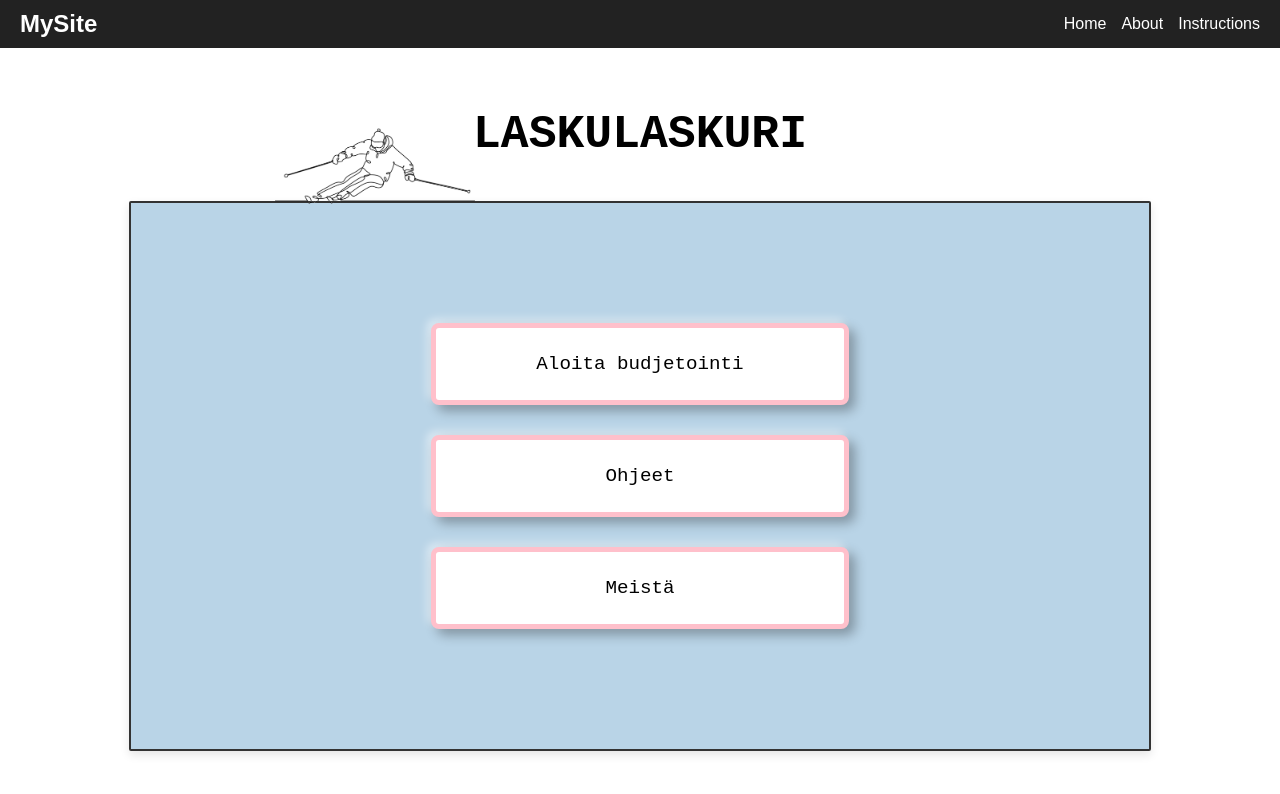
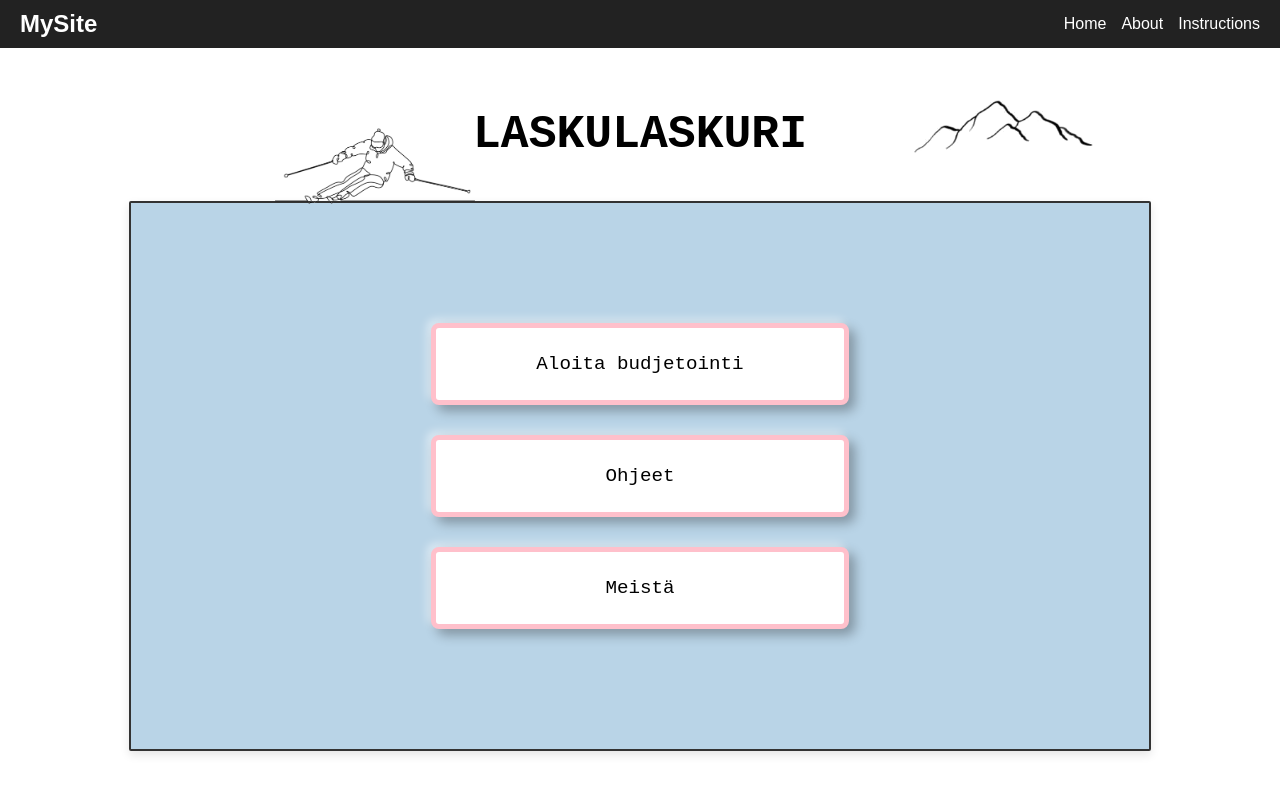
Before and after one commit to ilonamarkula/laskulaskuri, a React (Create React App) app: page / in a window 1280 px wide. Shown: the top 794 px of the page. Built offline with nearby package versions, Linux system fonts and the light colour scheme.

Commit message:
vuoret valmis

```diff
--- a/src/pages/Home.js
+++ b/src/pages/Home.js
@@ -1,5 +1,6 @@
 import { Link } from "react-router-dom";
 import laskutyyppiImage from "../laskutyyppi_transparent.png";
+import Vuoret from "../vuoret_transparent.png";
 
 export default function Home() {
   return (
@@ -7,6 +8,7 @@ export default function Home() {
       <h1 className="title">
         LASKULASKURI
         <img src={laskutyyppiImage} alt="Laskutyyppi" className="title-image" />
+        <img src={Vuoret} alt="Vuoret" className="title-image2" />
       </h1>
       <div className="button-container">
         <Link to="/laskuri" className="home-button">
--- a/src/styles.css
+++ b/src/styles.css
@@ -50,6 +50,16 @@ body {
   right: 320px;
   margin: 12px; /* Varmistaa, että kuva ei mene reunan yli */
 }
+
+.title-image2 {
+    width: 400px; /* tai se mitä aiemmin säädit */
+    height: auto;
+    position: absolute;
+    top: -350px; /* nostaa 40px ylemmäs */
+    left: 320px;
+    margin: 12px;
+  }
+
 
 .button-container {
   background-color: #b9d4e7; /* Erillinen vaalea laatikko nappien taustaksi */
```
